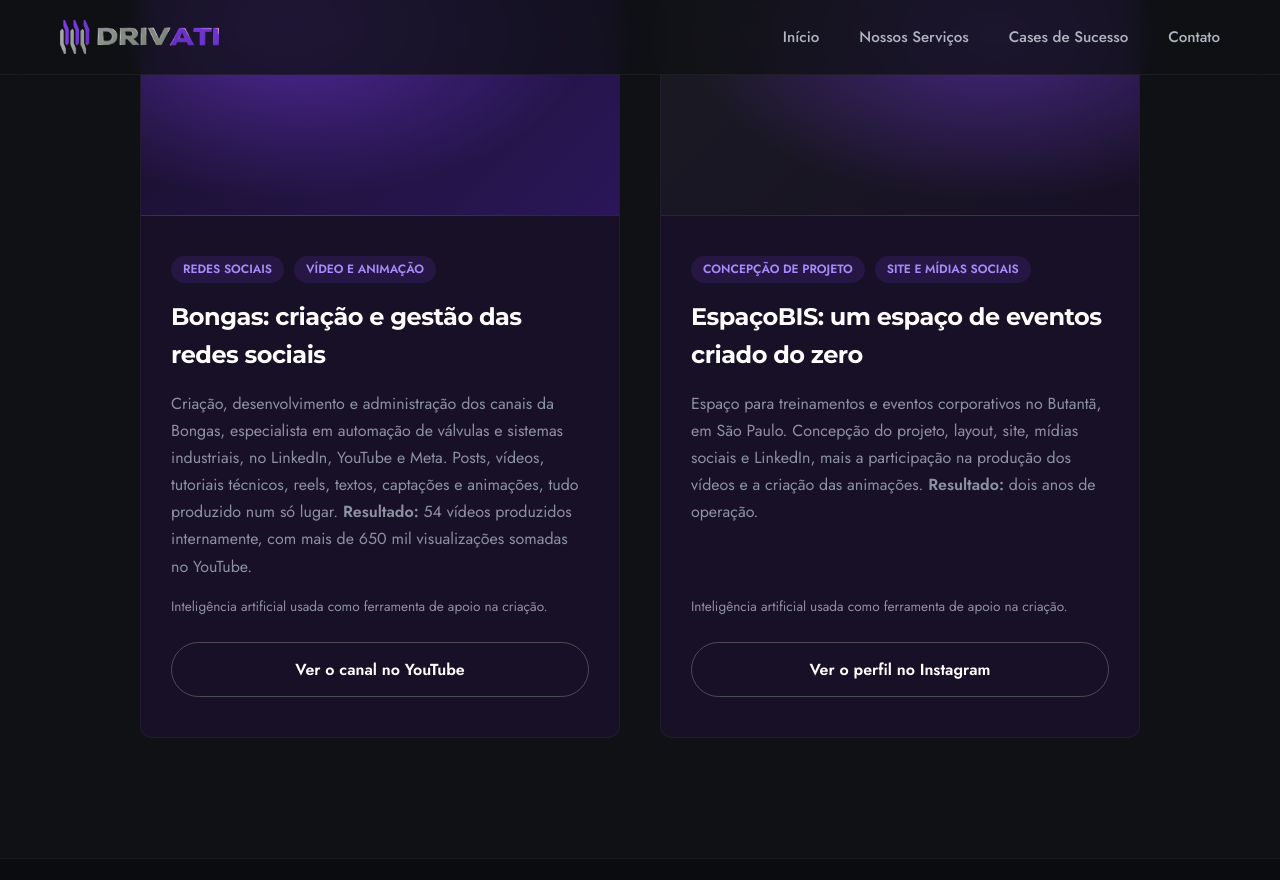
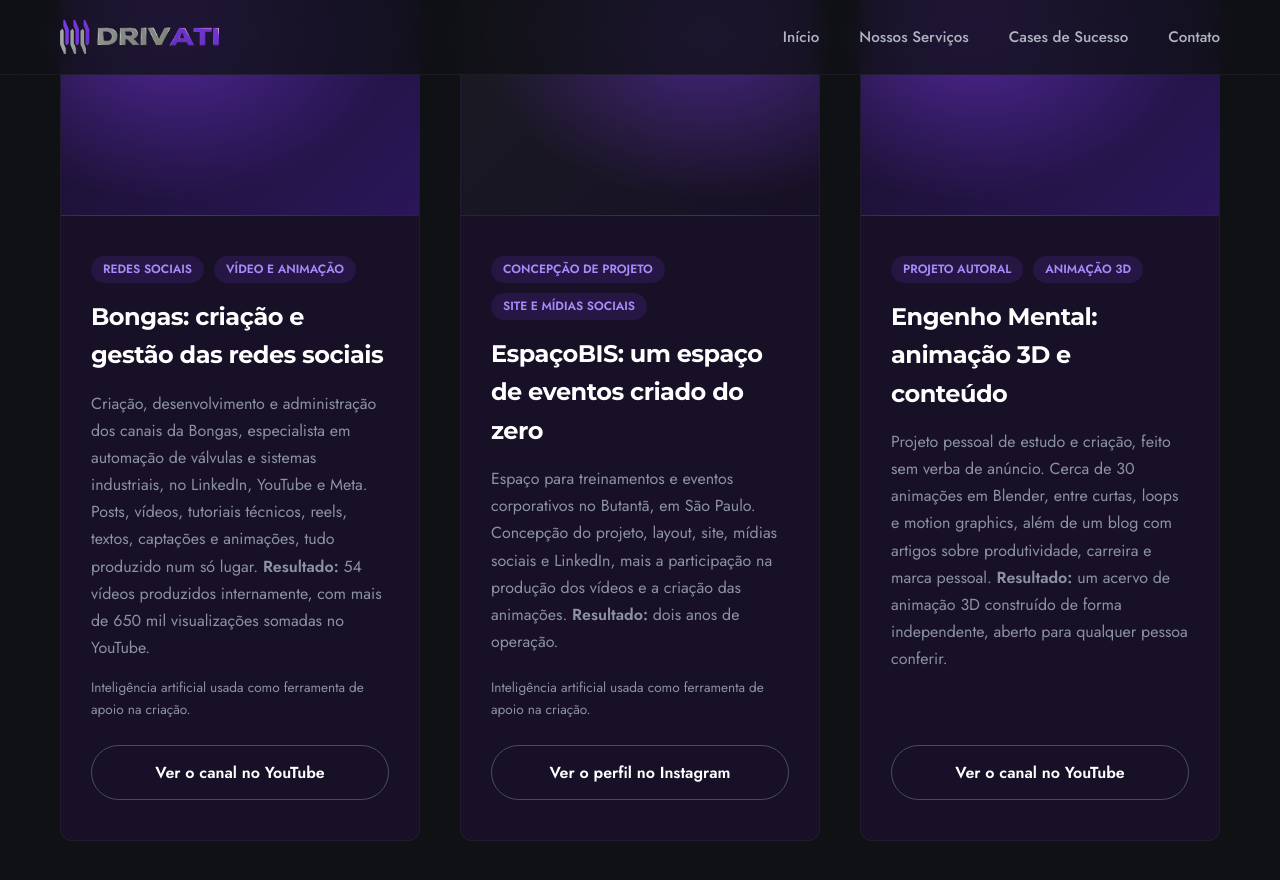
Before and after one commit to pedrosajrdigital/Drivati, a Jekyll site: the page built from index.html, in a window 1280 px wide and 900 px high, scrolled down 3075 px. Shown: the top 880 px of the window. Built offline with Jekyll 4.4.1, drawn with Linux system fonts in a browser that asks for light colours.

Commit message:
Case 3: Engenho Mental como projeto autoral; grade de 3 colunas
Co-Authored-By: Claude Sonnet 5.5 <noreply@anthropic.com>
Claude-Session: https://claude.ai/code/session_01RjAyFE22sfAnTy89Y7pjqg

```diff
--- a/assets/css/cases.css
+++ b/assets/css/cases.css
@@ -10,7 +10,7 @@
 .page-subtitle { font-size: 1.25rem; color: #b0b5c0; max-width: 700px; margin: 0 auto; }
 
 .projects-section { padding: 100px 0; background-color: #0f1115; }
-.projects-grid { display: grid; grid-template-columns: repeat(2, 1fr); gap: 40px; }
+.projects-grid { display: grid; grid-template-columns: repeat(3, 1fr); gap: 30px; }
 
 .project-card { background-color: #171026; border: 1px solid rgba(255, 255, 255, 0.05); border-radius: 16px; overflow: hidden; display: flex; flex-direction: column; transition: transform 0.4s ease, border-color 0.4s ease, box-shadow 0.4s ease; }
 .project-card:hover { transform: translateY(-8px); border-color: rgba(var(--accent-rgb), 0.4); box-shadow: 0 15px 30px rgba(0, 0, 0, 0.4); }
--- a/index.html
+++ b/index.html
@@ -98,7 +98,7 @@ standalone: true
                 <p class="section-description">Um projeto real de construção de presença digital, com canais públicos que qualquer pessoa pode conferir.</p>
             </div>
 
-            <div class="projects-grid projects-grid--duo">
+            <div class="projects-grid">
 
                 <!-- Case: Bongas -->
                 <div class="project-card">
@@ -130,6 +130,20 @@ standalone: true
                     </div>
                 </div>
 
+                <!-- Case: Engenho Mental (projeto autoral) -->
+                <div class="project-card">
+                    <div class="project-image project-image--brand"></div>
+                    <div class="project-info">
+                        <div class="tag-group">
+                            <span class="tag">Projeto autoral</span>
+                            <span class="tag">Animação 3D</span>
+                        </div>
+                        <h3 class="project-title">Engenho Mental: animação 3D e conteúdo</h3>
+                        <p class="project-text">Projeto pessoal de estudo e criação, feito sem verba de anúncio. Cerca de 30 animações em Blender, entre curtas, loops e motion graphics, além de um blog com artigos sobre produtividade, carreira e marca pessoal. <strong>Resultado:</strong> um acervo de animação 3D construído de forma independente, aberto para qualquer pessoa conferir.</p>
+                        <a href="https://www.youtube.com/@engenhomental8690" target="_blank" rel="noopener" class="btn btn-secondary project-btn">Ver o canal no YouTube</a>
+                    </div>
+                </div>
+
             </div>
 
         </div>
```
Also changed, not shown: cases.html (+14 -0 lines).
